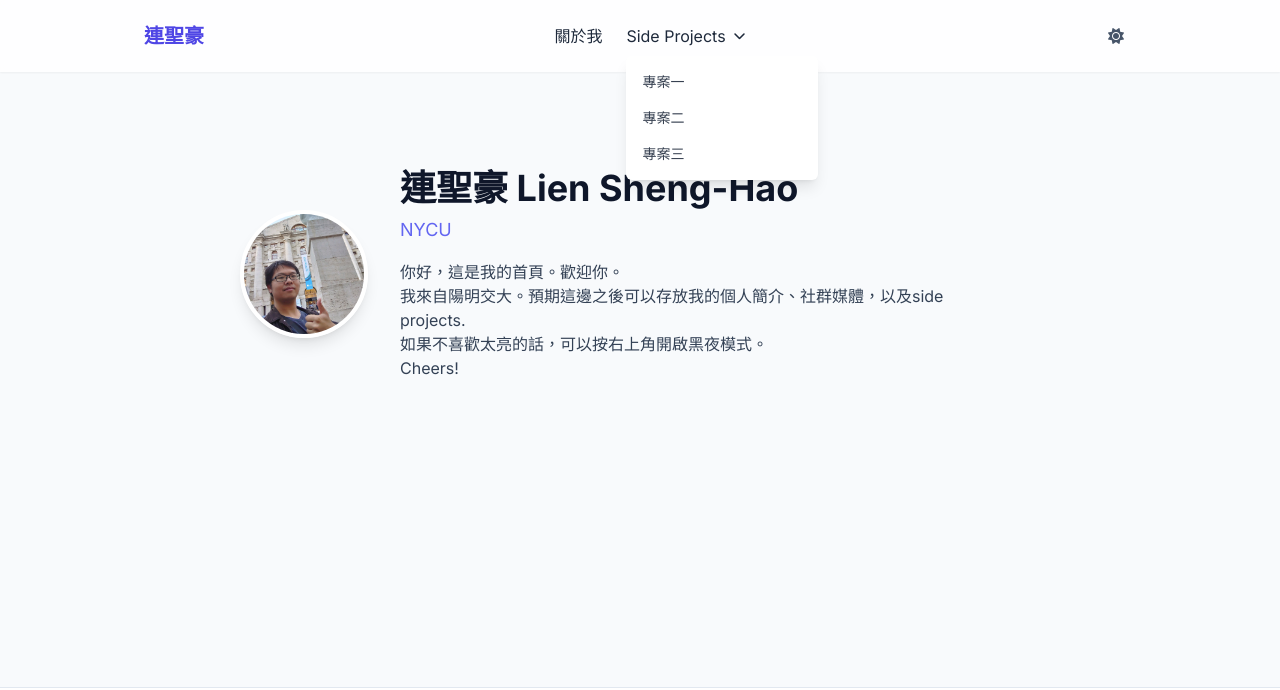
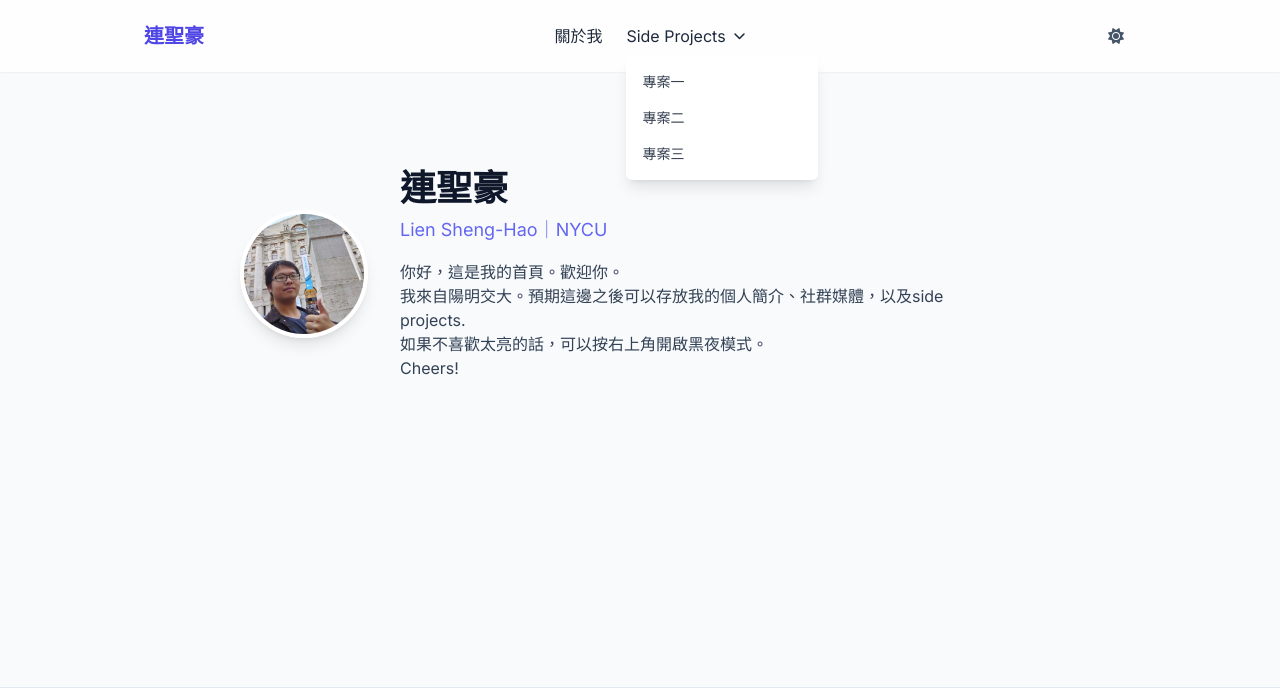
Before and after one commit to LIAN26880912/myInfo, a plain HTML site: page index.html in a window 1280 px wide. Shown: the top 690 px of the page. Drawn offline with nearby package versions, Linux system fonts and the light colour scheme.

Commit message:
modify layout

```diff
--- a/index.html
+++ b/index.html
@@ -108,8 +108,8 @@
                     onerror="this.onerror=null; this.src='https://placehold.co/128x128/E2E8F0/475569?text=Image+Error';"
                 >
                 <div class="text-center md:text-left">
-                    <h1 class="text-4xl font-bold text-slate-900 dark:text-white">連聖豪 Lien Sheng-Hao</h1>
-                    <p class="text-lg text-indigo-500 dark:text-indigo-400 mt-2">NYCU</p>
+                    <h1 class="text-4xl font-bold text-slate-900 dark:text-white">連聖豪</h1>
+                    <p class="text-lg text-indigo-500 dark:text-indigo-400 mt-2">Lien Sheng-Hao｜NYCU</p>
                     <p class="mt-4 text-slate-700 dark:text-slate-300 max-w-xl">
                         你好，這是我的首頁。歡迎你。<br/>
                         我來自陽明交大。預期這邊之後可以存放我的個人簡介、社群媒體，以及side projects.<br/>
```
